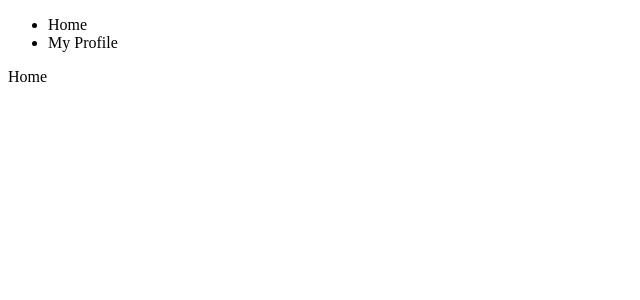
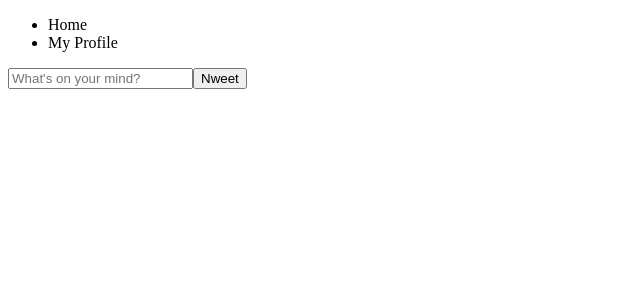
Before and after one commit to swing-park/nwitter, a React (Create React App) app: page / in a window 1280 px wide. Shown: the top 300 px of the page, without its empty margins (0-640 px from the left). Built offline with nearby package versions, Linux system fonts and the light colour scheme; no server answers.

Commit message:
:sparkles: Feat : add NweetForm

```diff
--- /dev/null
+++ b/src/components/NweetForm/index.tsx
@@ -0,0 +1,40 @@
+import { useState } from "react";
+import { db } from "../../firebase";
+import { addDoc, collection, FirestoreError } from "firebase/firestore";
+
+const NweetForm = () => {
+  const [nweet, setNweet] = useState("");
+
+  const handleOnSubmit = async (e: React.FormEvent<HTMLFormElement>) => {
+    e.preventDefault();
+    try {
+      await addDoc(collection(db, "nweets"), {
+        nweet,
+        createdAt: Date.now(),
+      });
+    } catch (err) {
+      console.error((err as FirestoreError).code);
+      console.error((err as FirestoreError).message);
+    }
+    setNweet("");
+  };
+
+  const handleOnChange = (e: React.ChangeEvent<HTMLInputElement>) =>
+    setNweet(e.target.value);
+
+  return (
+    <div>
+      <form onSubmit={handleOnSubmit}>
+        <input
+          type="text"
+          value={nweet}
+          onChange={handleOnChange}
+          placeholder="What's on your mind?"
+        />
+        <input type="submit" value="Nweet" />
+      </form>
+    </div>
+  );
+};
+
+export default NweetForm;
--- a/src/components/index.ts
+++ b/src/components/index.ts
@@ -1,2 +1,3 @@
 export { default as KakaoLogin } from "./KakaoLogin";
 export { default as Nav } from "./Nav";
+export { default as NweetForm } from "./NweetForm";
--- a/src/firebase.ts
+++ b/src/firebase.ts
@@ -1,5 +1,6 @@
 import { initializeApp } from "firebase/app";
 import { getAuth } from "firebase/auth";
+import { getFirestore } from "firebase/firestore";
 
 const firebaseConfig = {
   apiKey: process.env.REACT_APP_API_KEY,
@@ -12,3 +13,4 @@ const firebaseConfig = {
 
 const app = initializeApp(firebaseConfig);
 export const auth = getAuth(app);
+export const db = getFirestore(app);
--- a/src/routes/Home.tsx
+++ b/src/routes/Home.tsx
@@ -1,9 +1,9 @@
-import { Nav } from "components";
+import { Nav, NweetForm } from "components";
 
 const Home = () => (
   <div>
     <Nav />
-    Home
+    <NweetForm />
   </div>
 );
 
```
